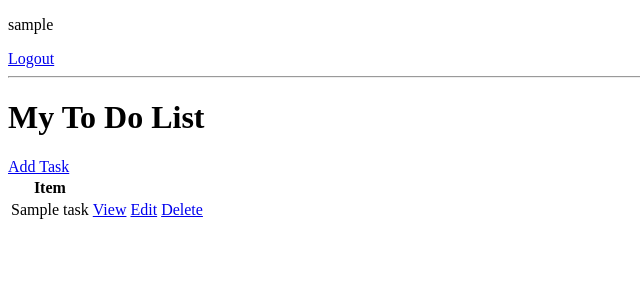
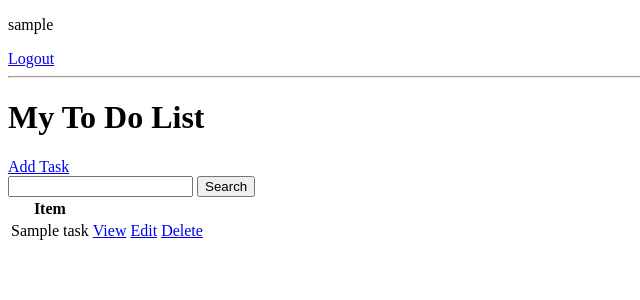
Before and after one commit to ba1yar/Django_ToDoList, a Django app: page / in a window 1280 px wide. Shown: the top 300 px of the page, without its empty margins (0-640 px from the left). Run offline with Django 4.2, Linux system fonts and the light colour scheme; a user stored in the database is signed in; tables that the repository leaves empty hold one stand-in row (values such as "Sample post").

Commit message:
added search

```diff
--- a/ToDoList/templates/ToDoList/task_list.html
+++ b/ToDoList/templates/ToDoList/task_list.html
@@ -14,6 +14,10 @@
     <hr>
     <h1>My To Do List</h1>
     <a href="{% url 'task-create' %}">Add Task</a>
+    <form method="GET" action="">
+        <input type="text" name="search-area" value="{{ search_input }}">
+        <input type="submit" value="Search">
+    </form>
     <table>
         <tr>
             <th>Item</th>
--- a/ToDoList/views.py
+++ b/ToDoList/views.py
@@ -47,6 +47,13 @@ class TaskList(LoginRequiredMixin, ListView):
         context = super().get_context_data(**kwargs)
         context['tasks'] = context['tasks'].filter(user=self.request.user)
         context['count'] = context['tasks'].filter(complete=False).count()
+
+        search_input = self.request.GET.get('search-area') or ''
+        if search_input:
+            context['tasks'] = context['tasks'].filter(
+                title__startswith=search_input)
+
+        context['search_input'] = search_input
         return context
 
 
```
